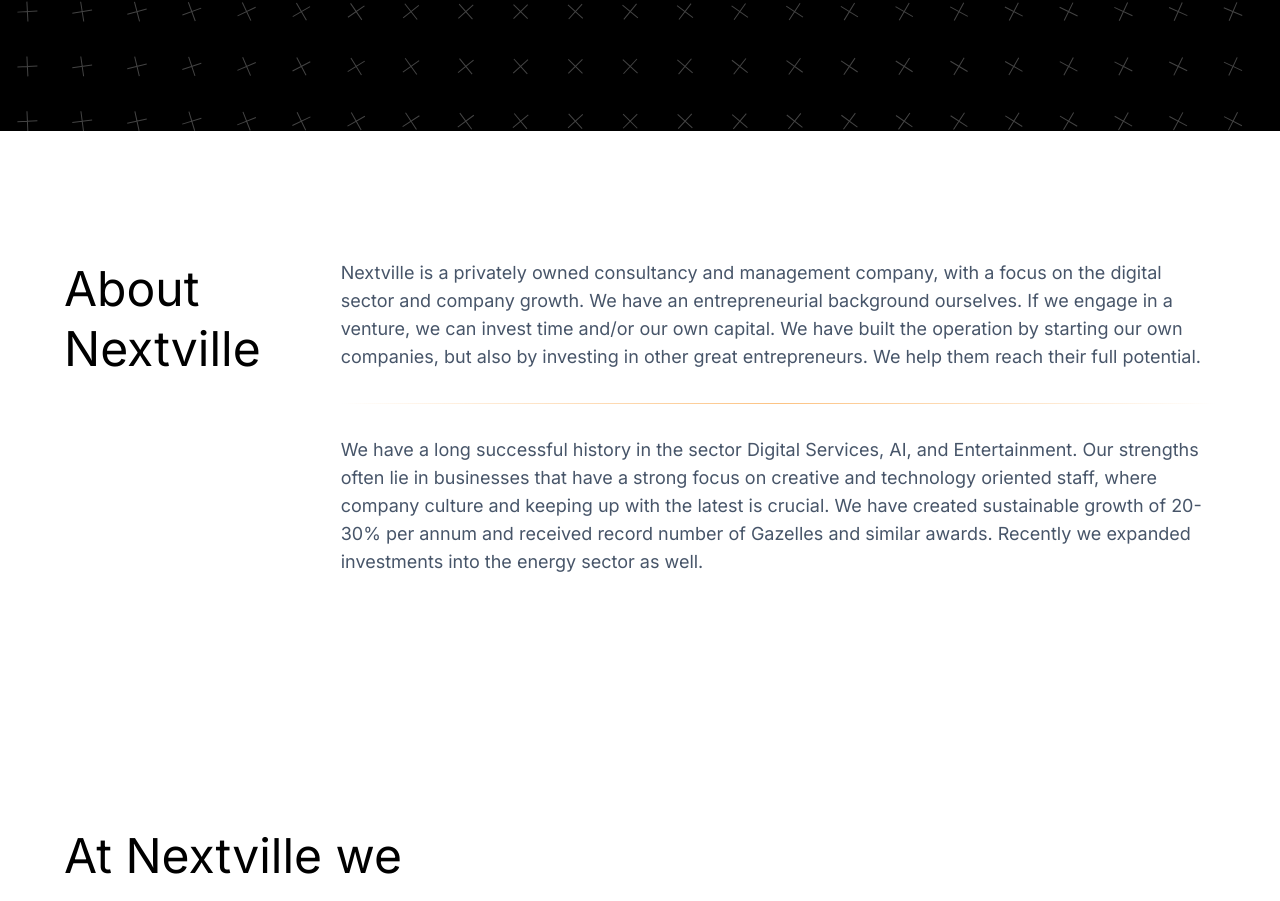
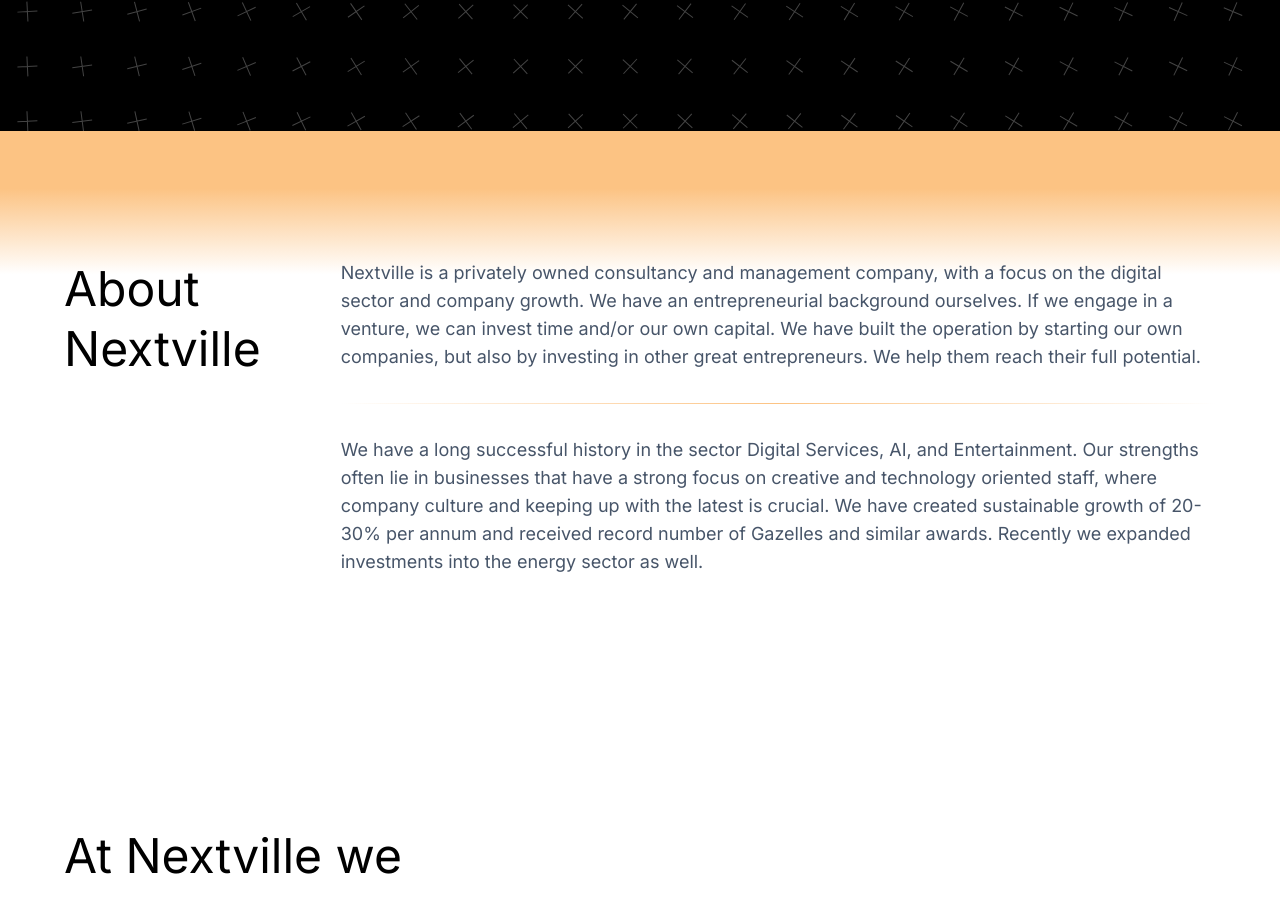
Before and after one commit to Poxie/nextville, a Next.js app: page / in a window 1280 px wide. Shown: the part 509-1410 px from the top of the page. Built offline with nearby package versions, Linux system fonts and the light colour scheme.

Commit message:
uncomment gradient bg

```diff
--- a/components/home/about/index.tsx
+++ b/components/home/about/index.tsx
@@ -4,7 +4,7 @@
     const t = useTranslations('about');
 
     return (
-        // <div className="bg-gradient-to-b from-[#FCC383] from-10% via-white via-35% to-white to-90%">
+         <div className="bg-gradient-to-b from-[#FCC383] from-10% via-white via-25% to-white to-90%">
             <section id="about" className="main-width py-32 flex flex-col md:flex-row gap-8 md:gap-20">
                 <h2 className="text-5xl leading-tight">
                     {t('title')}
@@ -19,6 +19,6 @@
                     </p>
                 </div>
             </section>
-        // </div>
+        </div>
     );
 }
```
